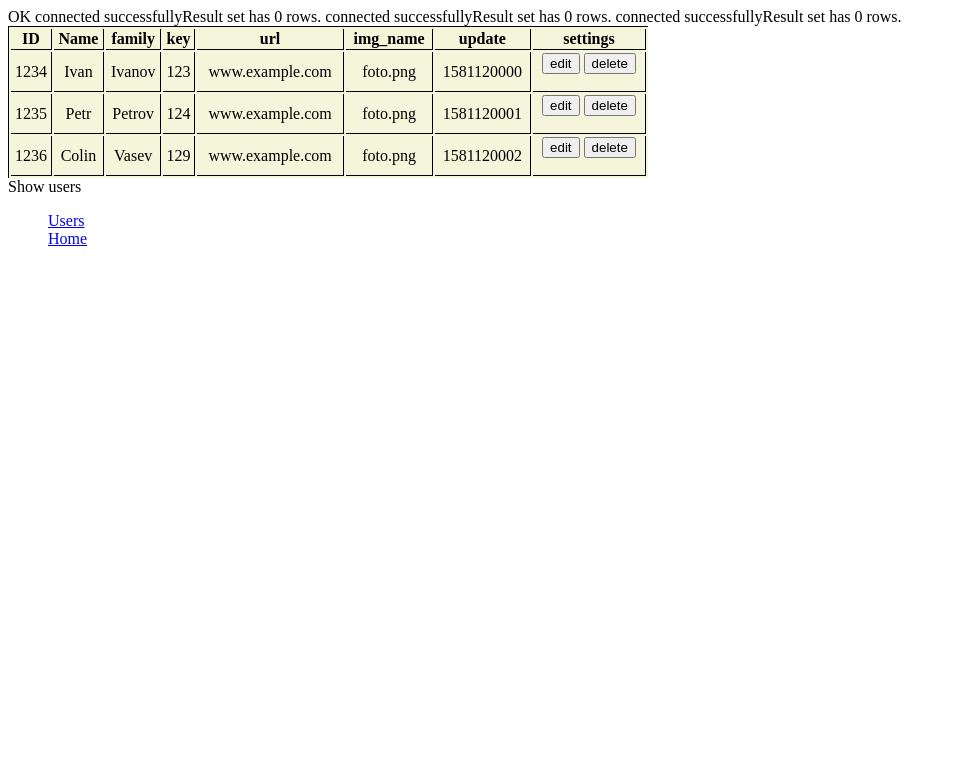
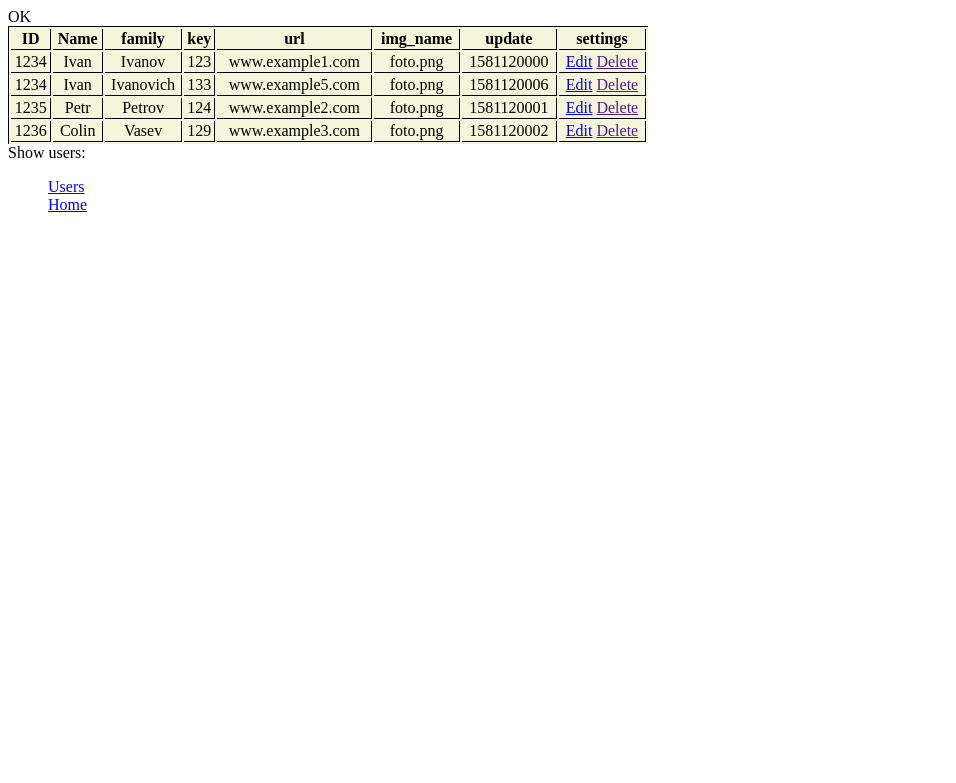
Before and after one commit to asmster666/users_task, a PHP site: page / in a window 1280 px wide. Shown: the top 783 px of the page, without its empty margins (0-956 px from the left). Run offline with PHP 8.4, Linux system fonts and the light colour scheme; data that the repository does not hold is empty.

Commit message:
just few things to fix

```diff
--- a/includes/connect.php
+++ b/includes/connect.php
@@ -2,7 +2,6 @@
     function OpenConnection()
     {
         $connect = new mysqli("localhost", "user_account", "", "user_task") or die("Connection failed!");
-        echo "connected successfully";
 
         return $connect;
     }
--- a/includes/list_of_users.php
+++ b/includes/list_of_users.php
@@ -1,5 +1,5 @@
 <?php
-    include_once 'connect.php';
+    include 'connect.php';
 
     $page = 'users';
     $user_data = json_decode(file_get_contents('webhook.json'), true);
@@ -36,10 +36,8 @@
                     <td><?php echo $var6=$data['data']['img_name'] ?></td>
                     <td><?php echo $var7=$data['update'] ?></td>
                     <td>
-                        <form method="post">
-                            <input type="submit" name="edit" value="edit"/>
-                            <input type="submit" name="delete" value="delete"/>
-                        </form>
+                        <a href="edit.php?id=<?php echo $data['hash']; ?>">Edit</a>
+                        <a href="<?php $value = $data['hash'];?>">Delete</a>
                     </td>
                 </tr>
 
@@ -57,7 +55,7 @@
                     if($query = $connect->query($query)) {
                         $count = $query->num_rows;
 
-                        printf("Result set has %d rows.\n", $count);
+                        //printf("Result set has %d rows.\n", $count);
 
                         $query->close();
                     }
@@ -70,11 +68,8 @@
                         $connect->query("INSERT INTO profiles (user_id, user_name, user_family, user_key, user_url, user_img_name, user_update) VALUES ('$hash', '$var2', '$var3', '$var4', '$var5', '$var6', '$var7')") or die ("no creating...");
                     }
 
-                    if(isset($_POST['edit'])) {
+                    if(isset($_GET['edit'])) {
                         echo "This is edit that is selected";
-                    }
-                    if(isset($_POST['delete'])) {
-                        echo "This is delete that is selected";
                     }
 
                     $connect->close();
--- a/index.php
+++ b/index.php
@@ -15,10 +15,10 @@
         </head>
         <body>
             <header>
-                    Show users
+                    Show users:
                     <ul>
-                        <li class="<?php if($page=='users'){echo 'active';} ?>"><a href="list_of_users.php">Users</a></li>
-                        <li class="<?php if($page=='home'){echo 'active';} ?>"><a href="/">Home</a></li>
+                        <li class="<?php if($page=='users'){echo 'active';} ?>"><a href="/php-test-task/list_of_users.php">Users</a></li>
+                        <li class="<?php if($page=='home'){echo 'active';} ?>"><a href="/php-test-task/">Home</a></li>
                     </ul>
             </header>
 
--- a/webhook.json
+++ b/webhook.json
@@ -5,10 +5,21 @@
         "family": "Ivanov",
         "data": {
             "key": 123,
-            "url": "www.example.com",
+            "url": "www.example1.com",
             "img_name": "foto.png"
         },
         "update": 1581120000
+    },
+    {
+        "hash": 1234,
+        "name": "Ivan",
+        "family": "Ivanovich",
+        "data": {
+            "key": 133,
+            "url": "www.example5.com",
+            "img_name": "foto.png"
+        },
+        "update": 1581120006
     },
     {
         "hash": 1235,
@@ -16,7 +27,7 @@
         "family": "Petrov",
         "data": {
             "key": 124,
-            "url": "www.example.com",
+            "url": "www.example2.com",
             "img_name": "foto.png"
         },
         "update": 1581120001
@@ -27,7 +38,7 @@
         "family": "Vasev",
         "data": {
             "key": 129,
-            "url": "www.example.com",
+            "url": "www.example3.com",
             "img_name": "foto.png"
         },
         "update": 1581120002
```
Also changed, not shown: includes/delete.php (added, +16 -0 lines).
